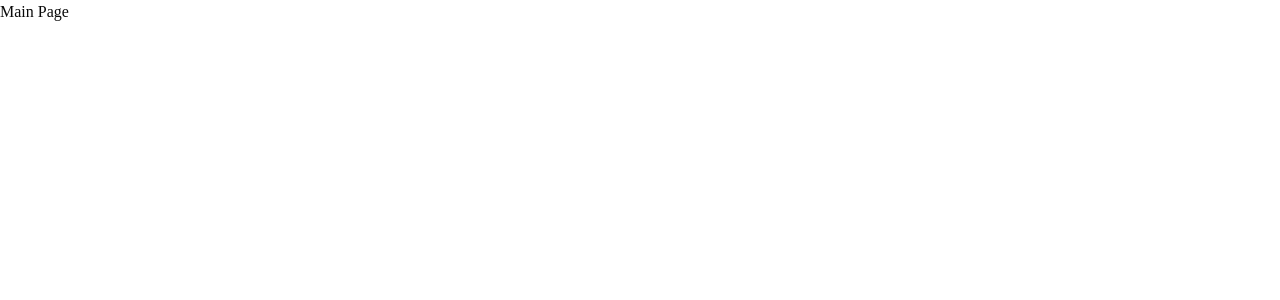
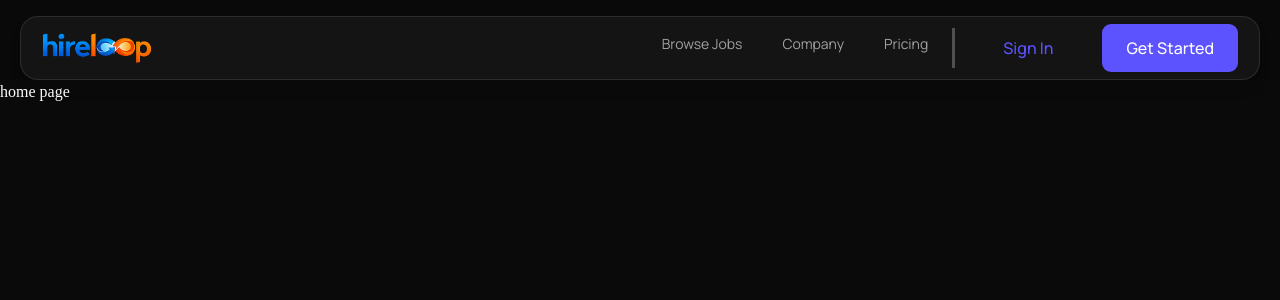
Before and after one commit to sakibhasan077/hireloop-client, a Next.js app: page / in a window 1280 px wide. Shown: the top 300 px of the page. Built offline with nearby package versions, Linux system fonts and the light colour scheme.

Commit message:
implement responsive Navbar component and update layout styles

```diff
--- a/src/app/globals.css
+++ b/src/app/globals.css
@@ -10,6 +10,7 @@
   --font-sans: var(--font-sans);
   --font-mono: var(--font-geist-mono);
   --font-heading: var(--font-sans);
+  --font-manrope: var(--font-manrope-family);
   --color-sidebar-ring: var(--sidebar-ring);
   --color-sidebar-border: var(--sidebar-border);
   --color-sidebar-accent-foreground: var(--sidebar-accent-foreground);
--- a/src/app/layout.tsx
+++ b/src/app/layout.tsx
@@ -1,5 +1,6 @@
 import type { Metadata } from "next";
-import { Geist, Geist_Mono } from "next/font/google";
+import { Geist, Geist_Mono, Manrope } from "next/font/google";
+import Navbar from "@/components/layout/Navbar";
 import "./globals.css";
 
 const geistSans = Geist({
@@ -12,18 +13,27 @@ const geistMono = Geist_Mono({
   subsets: ["latin"],
 });
 
+const manrope = Manrope({
+  variable: "--font-manrope-family",
+  subsets: ["latin"],
+});
+
 export const metadata: Metadata = {
-  title: "Create Next App",
-  description: "Generated by create next app",
+  title: "HireLoop — Find Your Dream Job Today",
+  description:
+    "HireLoop connects top talent with world-class companies. Browse thousands of curated positions.",
 };
 
 export default function RootLayout({ children }: LayoutProps<"/">) {
   return (
     <html
       lang="en"
-      className={`${geistSans.variable} ${geistMono.variable} h-full antialiased`}
+      className={`${geistSans.variable} ${geistMono.variable} ${manrope.variable} dark h-full antialiased`}
     >
-      <body className="min-h-full flex flex-col">{children}</body>
+      <body className="min-h-full flex flex-col">
+        <Navbar />
+        {children}
+      </body>
     </html>
   );
 }
--- a/src/app/page.tsx
+++ b/src/app/page.tsx
@@ -1,7 +1,7 @@
-import Image from "next/image";
-
 export default function Home() {
   return (
-    <div>Main Page</div>
+    <div className="relative min-h-screen overflow-hidden bg-[#0a0a0a] text-white">
+      home page
+    </div>
   );
 }
--- /dev/null
+++ b/src/components/layout/Navbar.tsx
@@ -0,0 +1,142 @@
+"use client";
+
+import { useState } from "react";
+import Image from "next/image";
+import Link from "next/link";
+import { Menu, X } from "lucide-react";
+
+import { Button } from "@/components/ui/button";
+import { usePathname } from "next/navigation";
+
+const links = [
+  { name: "Browse Jobs", href: "/jobs" },
+  { name: "Company", href: "/company" },
+  { name: "Pricing", href: "/pricing" },
+];
+
+const isActive = (pathname: string, href: string) =>
+  pathname === href || pathname.startsWith(`${href}/`);
+
+const Navbar = () => {
+  const pathname = usePathname()
+  const [menuOpen, setMenuOpen] = useState(false);
+
+  return (
+    <header className="sticky top-0 z-50 bg-[rgba(10,10,10,0.79)] px-3 pt-3 sm:px-5 sm:pt-4">
+      <div className="relative mx-auto flex h-18 max-w-7xl items-center justify-between gap-4 rounded-2xl border border-white/10 bg-[#141414] px-4 shadow-lg sm:h-16 sm:px-5">
+        {/* Logo */}
+        <Link href="/">
+          <Image
+            src="/images/logo.png"
+            alt="HireLoop"
+            width={154}
+            height={44}
+            loading="eager"
+            className="h-8 w-auto"
+          />
+        </Link>
+
+        {/* Desktop links + buttons */}
+        <div className="hidden items-center gap-6 font-manrope md:flex">
+          <nav className="flex items-center gap-6 lg:gap-10 border-r-[3px] py-1.5 pr-6 border-[rgba(168,168,168,0.41)]">
+            {links.map((link) => (
+              <Link
+                key={link.href}
+                href={link.href}
+                className={`border-b-2 pb-1.5 text-sm transition-colors hover:text-white ${
+                  isActive(pathname, link.href)
+                    ? "border-[#5C53FE] text-white"
+                    : "border-transparent text-neutral-400"
+                }`}
+              >
+                {link.name}
+              </Link>
+            ))}
+          </nav>
+
+          <div className="flex items-center gap-3 lg:gap-6">
+            <Link
+              href="/sign-in"
+              className="text-base px-6 py-4 font-medium text-[#5C53FE] transition-colors hover:opacity-80"
+            >
+              Sign In
+            </Link>
+            <Button className="inline-block bg-[#5C53FE] min-h-12.5 text-base px-6 py-3 text-white hover:bg-[#5C53FE]/90">
+              Get Started
+            </Button>
+          </div>
+        </div>
+
+        {/* Mobile menu — click the icon to open */}
+        <div className="md:hidden">
+          <Button
+            variant="ghost"
+            size="icon"
+            className={`text-white hover:bg-white/10 ${
+              menuOpen ? "border-white/20 bg-white/5" : ""
+            }`}
+            aria-expanded={menuOpen}
+            onClick={() => setMenuOpen(!menuOpen)}
+          >
+            {menuOpen ? (
+              <X className="h-5 w-5" />
+            ) : (
+              <Menu className="h-5 w-5" />
+            )}
+            <span className="sr-only">
+              {menuOpen ? "Close menu" : "Open menu"}
+            </span>
+          </Button>
+
+          {menuOpen && (
+            <>
+              {/* Click anywhere outside closes the menu */}
+              <div
+                className="fixed inset-0"
+                onClick={() => setMenuOpen(false)}
+              />
+
+              <div className="absolute inset-x-2 top-full z-50 mt-2 rounded-xl border border-white/10 bg-[#141414] p-3 font-manrope shadow-lg">
+                <nav className="flex flex-col gap-1">
+                  {links.map((link) => (
+                    <Link
+                      key={link.href}
+                      href={link.href}
+                      onClick={() => setMenuOpen(false)}
+                      className={`rounded-md border-b-2 px-3 py-2.5 text-[16px] transition-colors hover:bg-white/10 hover:text-white ${
+                        isActive(pathname, link.href)
+                          ? "border-[#5C53FE] text-white"
+                          : "border-transparent text-neutral-400"
+                      }`}
+                    >
+                      {link.name}
+                    </Link>
+                  ))}
+                </nav>
+
+                <div className="mt-3 flex flex-col gap-4 border-t border-white/10 pt-3">
+                  <Link
+                    href="/sign-in"
+                    onClick={() => setMenuOpen(false)}
+                    className="block rounded-lg border border-white/15 px-6 py-4 text-center text-base font-medium text-[#5C53FE] transition-colors hover:bg-white/5"
+                  >
+                    Sign In
+                  </Link>
+
+                  <Button
+                    className="block h-[50px] w-full bg-[#5C53FE] text-base text-white hover:bg-[#5C53FE]/90"
+                    onClick={() => setMenuOpen(false)}
+                  >
+                    Get Started
+                  </Button>
+                </div>
+              </div>
+            </>
+          )}
+        </div>
+      </div>
+    </header>
+  );
+};
+
+export default Navbar;
```
Also changed, not shown: public/images/logo.png (added), 1 other file (tests, documents, lock files or other folders).
